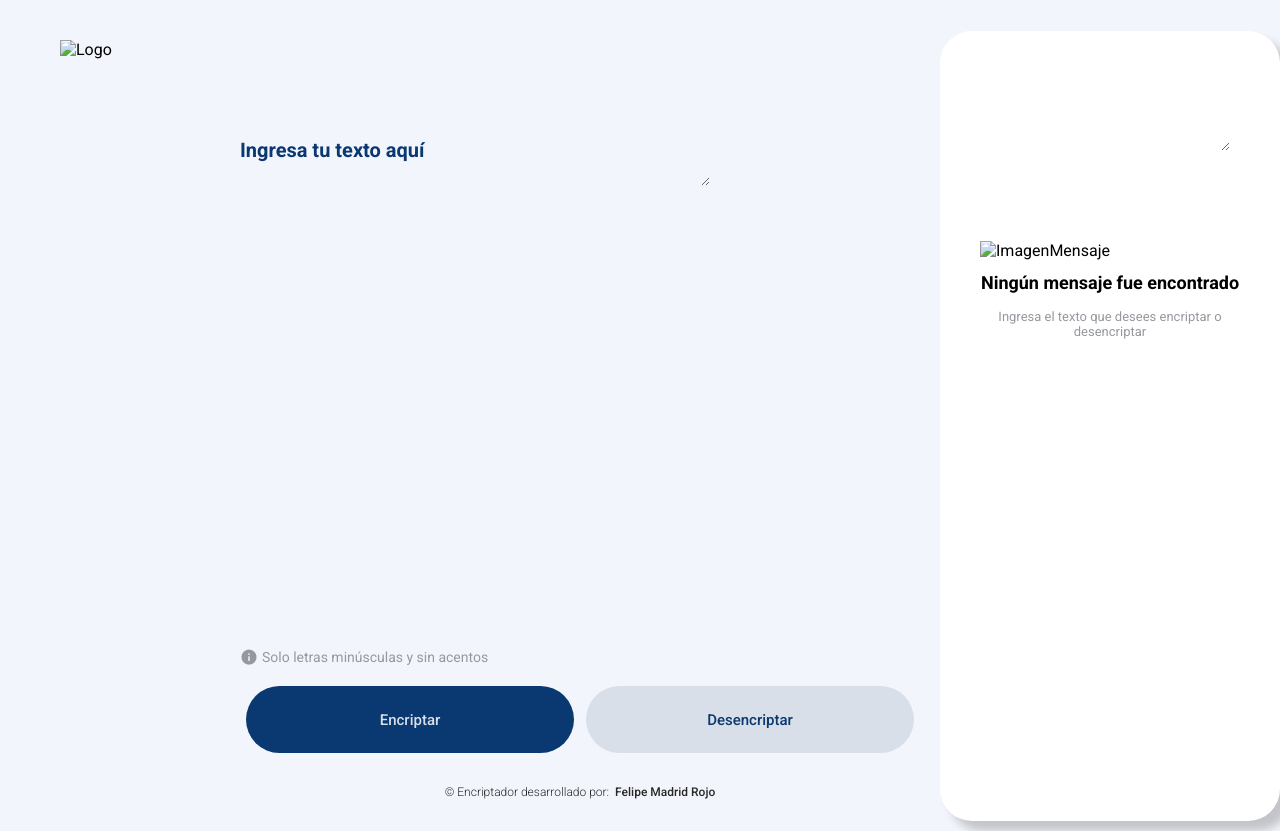
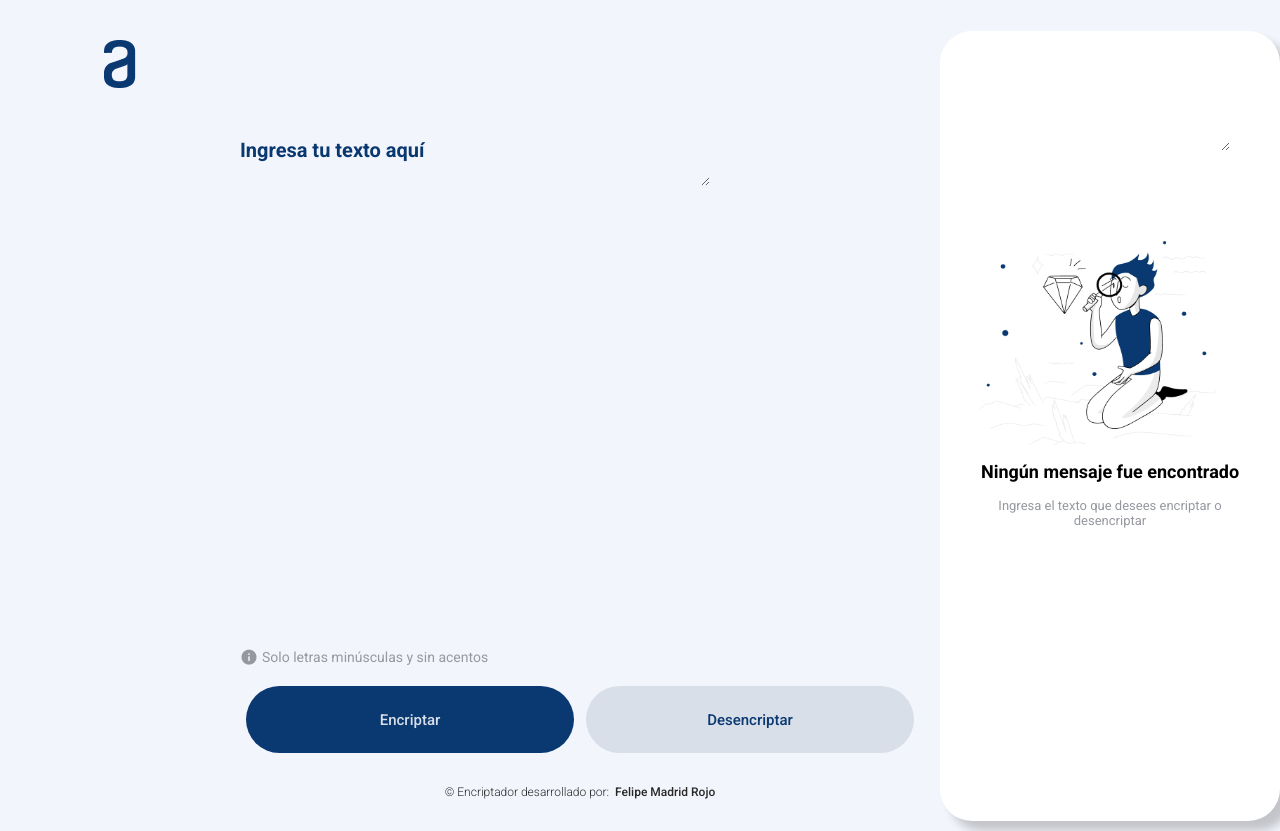
Before and after one commit to DesignRed/Encriptador-de-Texto---ONE--ORACLE, a plain HTML site: page index.html in a window 1280 px wide. Drawn offline with nearby package versions, Linux system fonts and the light colour scheme.

Commit message:
modificamos la sintaxtis de las imagenes

```diff
--- a/index.html
+++ b/index.html
@@ -13,7 +13,7 @@
 <body>
     <section class="left">
         <div class="logo">
-            <img src="img/Logo.png" alt="Logo">
+            <img src="Logo.png" alt="Logo">
         </div>
         <textarea id="texto-encriptado" class="campo-texto"
         placeholder="Ingresa tu texto aquí"></textarea>
@@ -40,7 +40,7 @@
         </textarea>
         <div id ="area-encriptador">
             <div class="imagen">
-                <img src="img/Muñeco.png" alt="ImagenMensaje">
+                <img src="Muñeco.png" alt="ImagenMensaje">
             </div>
             <h3>Ningún mensaje fue encontrado</h3>
             <p>Ingresa el texto que desees encriptar o desencriptar</p>
```
